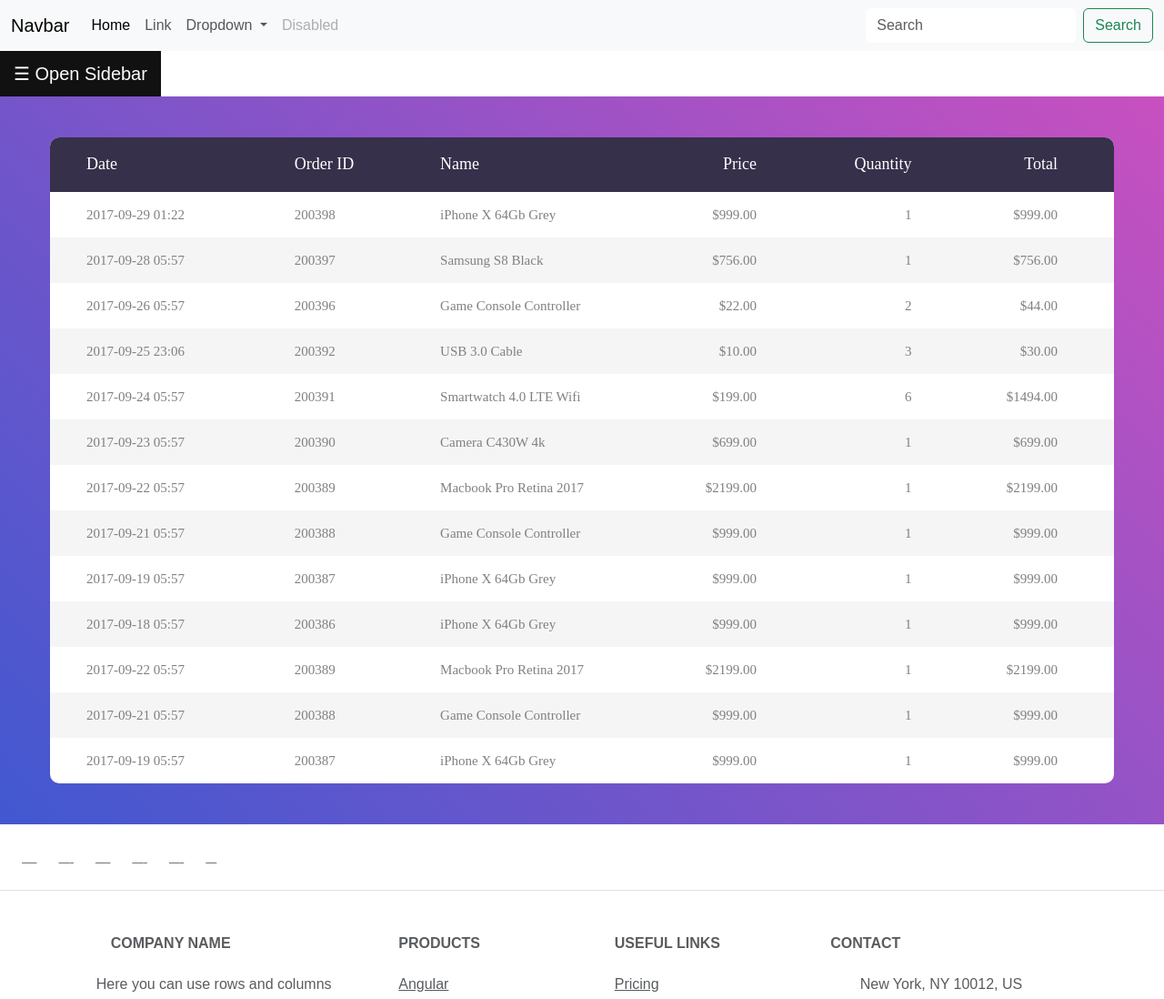
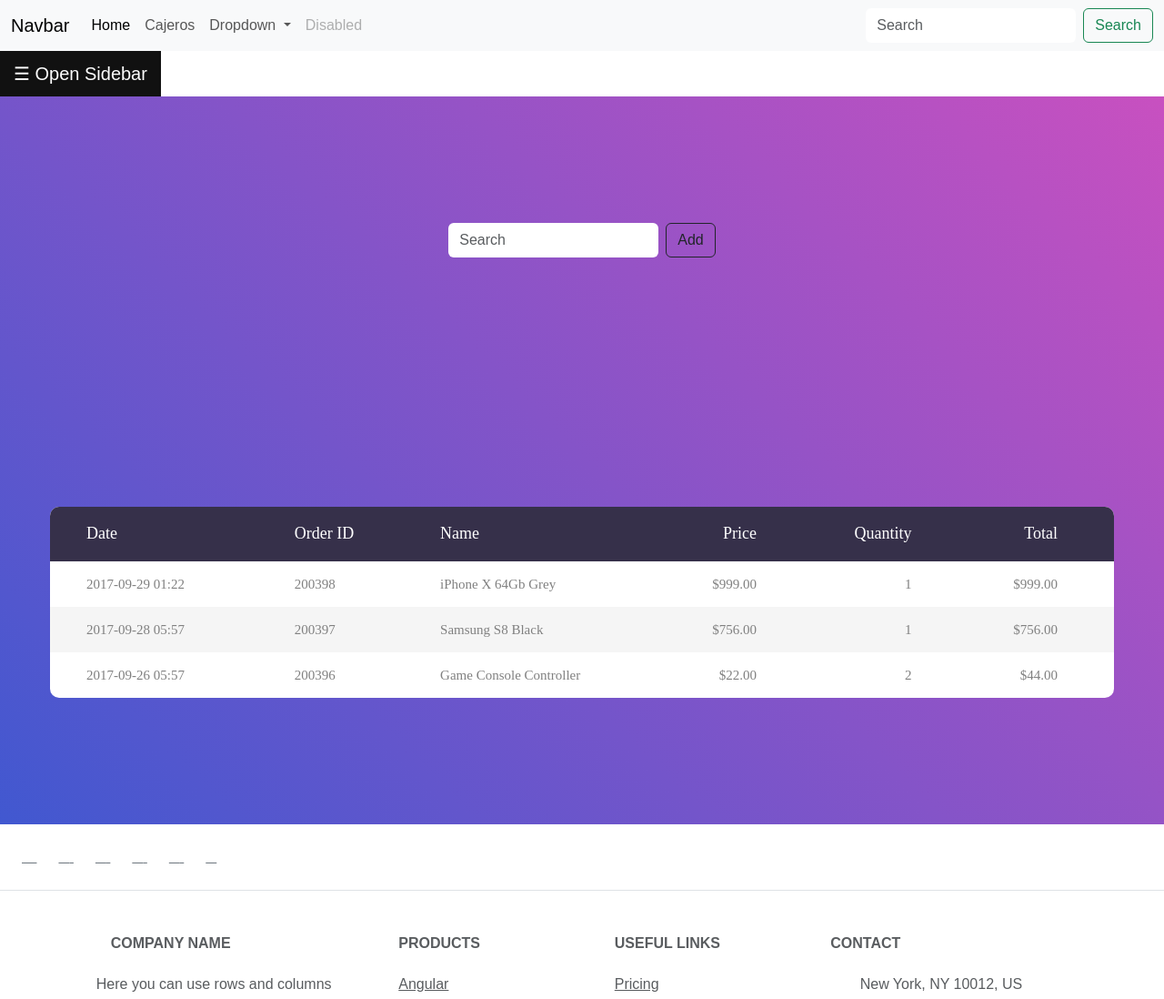
Before and after one commit to Franco-Ball/ProyectoIntegradorSupermarket, a Django app: page /cajeros/base/ in a window 1280 px wide. Shown: the top 1098 px of the page at 91% size. Run offline with Django 4.2, Linux system fonts and the light colour scheme; some libraries are stand-ins or nearby versions; some web fonts are replaced.

Commit message:
Cajeros update

```diff
--- a/conf/templates/cajeros/tabla.html
+++ b/conf/templates/cajeros/tabla.html
@@ -27,9 +27,13 @@
 
 <div class="limiter">
     <div class="container-table100">
+        <form class="d-flex" role="search" style="padding-bottom: 5%;">
+            <input class="form-control me-2" type="search" placeholder="Search" aria-label="Search">
+            <button class="btn btn-outline-dark" type="button" onclick="addRow()">Add</button>
+        </form>
         <div class="wrap-table100">
             <div class="table100">
-                <table>
+                <table id="myTable">
                     <thead>
                         <tr class="table100-head">
                             <th class="column1">Date</th>
@@ -65,86 +69,6 @@
                             <td class="column5">2</td>
                             <td class="column6">$44.00</td>
                         </tr>
-                        <tr>
-                            <td class="column1">2017-09-25 23:06</td>
-                            <td class="column2">200392</td>
-                            <td class="column3">USB 3.0 Cable</td>
-                            <td class="column4">$10.00</td>
-                            <td class="column5">3</td>
-                            <td class="column6">$30.00</td>
-                        </tr>
-                        <tr>
-                            <td class="column1">2017-09-24 05:57</td>
-                            <td class="column2">200391</td>
-                            <td class="column3">Smartwatch 4.0 LTE Wifi</td>
-                            <td class="column4">$199.00</td>
-                            <td class="column5">6</td>
-                            <td class="column6">$1494.00</td>
-                        </tr>
-                        <tr>
-                            <td class="column1">2017-09-23 05:57</td>
-                            <td class="column2">200390</td>
-                            <td class="column3">Camera C430W 4k</td>
-                            <td class="column4">$699.00</td>
-                            <td class="column5">1</td>
-                            <td class="column6">$699.00</td>
-                        </tr>
-                        <tr>
-                            <td class="column1">2017-09-22 05:57</td>
-                            <td class="column2">200389</td>
-                            <td class="column3">Macbook Pro Retina 2017</td>
-                            <td class="column4">$2199.00</td>
-                            <td class="column5">1</td>
-                            <td class="column6">$2199.00</td>
-                        </tr>
-                        <tr>
-                            <td class="column1">2017-09-21 05:57</td>
-                            <td class="column2">200388</td>
-                            <td class="column3">Game Console Controller</td>
-                            <td class="column4">$999.00</td>
-                            <td class="column5">1</td>
-                            <td class="column6">$999.00</td>
-                        </tr>
-                        <tr>
-                            <td class="column1">2017-09-19 05:57</td>
-                            <td class="column2">200387</td>
-                            <td class="column3">iPhone X 64Gb Grey</td>
-                            <td class="column4">$999.00</td>
-                            <td class="column5">1</td>
-                            <td class="column6">$999.00</td>
-                        </tr>
-                        <tr>
-                            <td class="column1">2017-09-18 05:57</td>
-                            <td class="column2">200386</td>
-                            <td class="column3">iPhone X 64Gb Grey</td>
-                            <td class="column4">$999.00</td>
-                            <td class="column5">1</td>
-                            <td class="column6">$999.00</td>
-                        </tr>
-                        <tr>
-                            <td class="column1">2017-09-22 05:57</td>
-                            <td class="column2">200389</td>
-                            <td class="column3">Macbook Pro Retina 2017</td>
-                            <td class="column4">$2199.00</td>
-                            <td class="column5">1</td>
-                            <td class="column6">$2199.00</td>
-                        </tr>
-                        <tr>
-                            <td class="column1">2017-09-21 05:57</td>
-                            <td class="column2">200388</td>
-                            <td class="column3">Game Console Controller</td>
-                            <td class="column4">$999.00</td>
-                            <td class="column5">1</td>
-                            <td class="column6">$999.00</td>
-                        </tr>
-                        <tr>
-                            <td class="column1">2017-09-19 05:57</td>
-                            <td class="column2">200387</td>
-                            <td class="column3">iPhone X 64Gb Grey</td>
-                            <td class="column4">$999.00</td>
-                            <td class="column5">1</td>
-                            <td class="column6">$999.00</td>
-                        </tr>
                     </tbody>
                 </table>
             </div>
@@ -168,5 +92,22 @@
     gtag('js', new Date());
 
     gtag('config', 'UA-23581568-13');
+
+    function addRow() {
+        var table = document.getElementById("myTable");
+        var row = table.insertRow(1);
+        var cell1 = row.insertCell(0);
+        var cell2 = row.insertCell(1);
+        var cell3 = row.insertCell(2);
+        var cell4 = row.insertCell(3);
+        var cell4 = row.insertCell(4);
+        var cell5 = row.insertCell(5);
+        cell1.innerHTML = "NEW CELL1";
+        cell2.innerHTML = "NEW CELL2";
+    }
+
+    function delRow() {
+        document.getElementById("myTable").deleteRow(0);
+    }
   </script>
 <script defer="" src="https://static.cloudflareinsights.com/beacon.min.js/vaafb692b2aea4879b33c060e79fe94621666317369993" integrity="sha512-0ahDYl866UMhKuYcW078ScMalXqtFJggm7TmlUtp0UlD4eQk0Ixfnm5ykXKvGJNFjLMoortdseTfsRT8oCfgGA==" data-cf-beacon="{&quot;rayId&quot;:&quot;76f9ec538923d2c4&quot;,&quot;token&quot;:&quot;cd0b4b3a733644fc843ef0b185f98241&quot;,&quot;version&quot;:&quot;2022.11.3&quot;,&quot;si&quot;:100}" crossorigin="anonymous"></script>
--- a/conf/templates/header.html
+++ b/conf/templates/header.html
@@ -7,17 +7,17 @@
       <div class="collapse navbar-collapse" id="navbarSupportedContent">
         <ul class="navbar-nav me-auto mb-2 mb-lg-0">
           <li class="nav-item">
-            <a class="nav-link active" aria-current="page" href="#">Home</a>
+            <a class="nav-link active" aria-current="page" href="http://127.0.0.1:8000">Home</a>
           </li>
           <li class="nav-item">
-            <a class="nav-link" href="#">Link</a>
+            <a class="nav-link" href="http://127.0.0.1:8000/cajeros/base">Cajeros</a>
           </li>
           <li class="nav-item dropdown">
             <a class="nav-link dropdown-toggle" href="#" role="button" data-bs-toggle="dropdown" aria-expanded="false">
               Dropdown
             </a>
             <ul class="dropdown-menu">
-              <li><a class="dropdown-item" href="#">Action</a></li>
+              <li><a class="dropdown-item" href="http://127.0.0.1:8000/admin">Admin</a></li>
               <li><a class="dropdown-item" href="#">Another action</a></li>
               <li><hr class="dropdown-divider"></li>
               <li><a class="dropdown-item" href="#">Something else here</a></li>
```
Also changed, not shown: conf/templates/cajeros/sidebar.html (deleted, +0 -45 lines).
